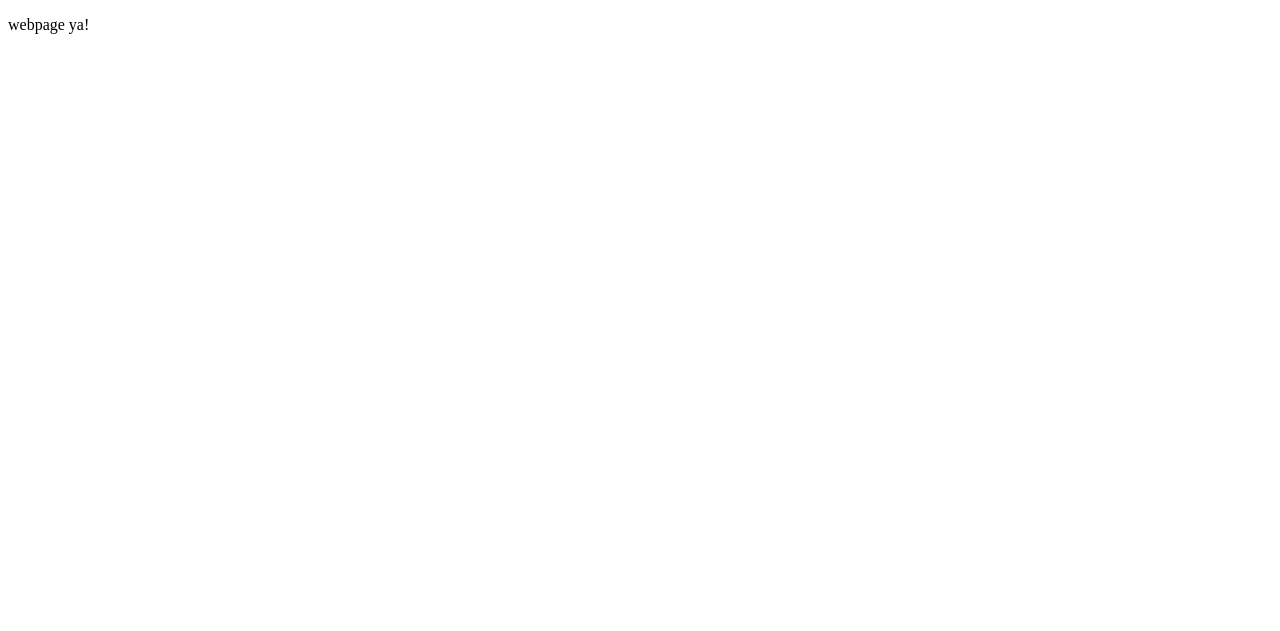
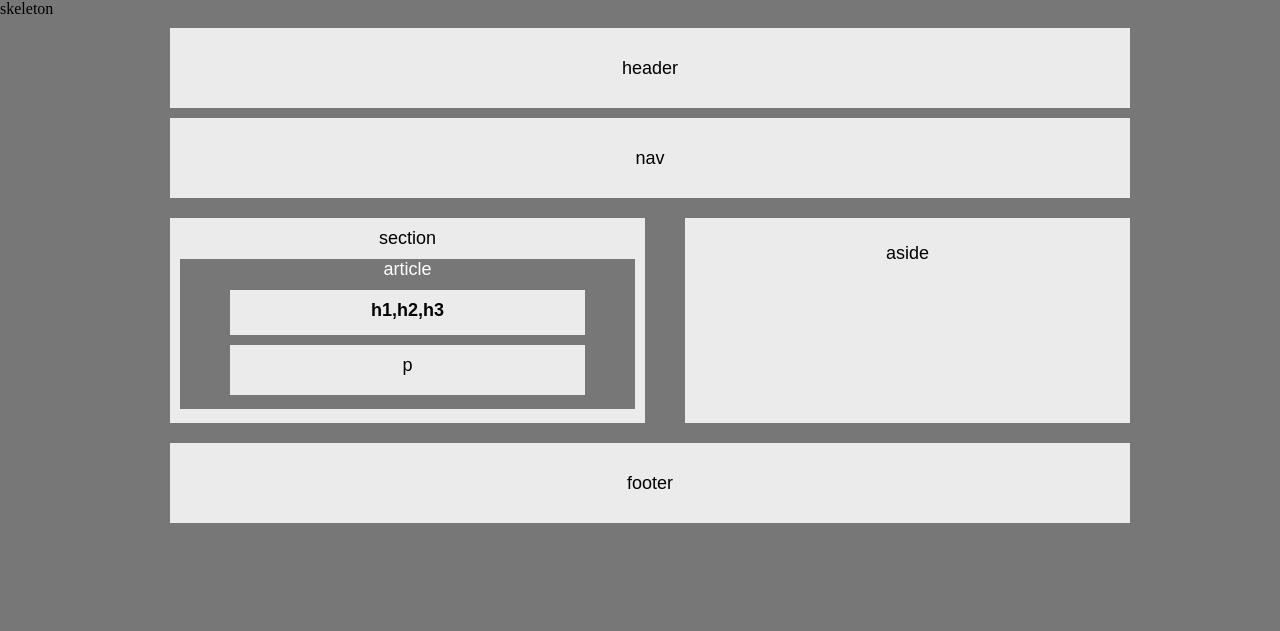
Before and after one commit to gr3x1s/gr3x1s.github.io, a plain HTML site: page index.html in a window 1280 px wide. Drawn offline with Linux system fonts and the light colour scheme.

Commit message:
homework upload

```diff
--- a/index.html
+++ b/index.html
@@ -1,10 +1,24 @@
 <!DOCTYPE html>
 <html>
-  <head>
-    <title>web page</title>
-  </head>
-  <body>
-  	<p> webpage ya!</p>
+	<head>
+	  <title>skeleton</title>
+	  <link rel="stylesheet" href="style.css">
+	</head>
+	<body>
+		<div class="wrapper">
+			<header>header</header>
+			<nav>nav</nav>
+			<div class="container">
+			<section>section
+				<article>article
+					<div id="article1">h1,h2,h3</div>
+					<div id="article2">p</div>
+				</article>
+			</section>
+			<aside>aside</aside>
+		    </div>
+			<footer>footer</footer>
+	  </div>
+	</body>
 
-  </body>
 </html>
--- /dev/null
+++ b/style.css
@@ -0,0 +1,95 @@
+* {
+	box-sizing: border-box;
+	display: block;
+}
+
+body {
+	text-align: center;
+	background-color: #777;
+	width: 960px;
+	margin: auto;
+	font-size: 18px;
+	font-family: 'Arial', 'Helvetica Neue', Helvetica, sans-serif;
+}
+
+.wrapper {
+	width: 960px;
+	height: 600px;
+}
+
+.container {
+	height: 225px;
+	width: 980px;
+}
+
+header {
+	background-color: #ebebeb;
+	width: 960px;
+	height: 80px;
+	margin: 10px;
+	padding: 30px;
+}
+
+nav {
+	background-color: #ebebeb;
+	height: 80px;
+	width: 960px;
+	margin: 10px;
+	padding: 30px;
+}
+
+section {
+	width: 475px;
+	height: 205px;
+	margin: 10px;
+	background-color: #ebebeb;
+	float: left;
+	padding-top: 10px;
+}
+
+article {
+	background-color: #777;
+	height: 150px;
+	margin: 10px 10px 20px;
+	color: white;
+}
+
+#article1 {
+	background-color: #ebebeb;
+	margin: 10px auto 5px;
+	height: 45px;
+	width: 355px;
+	padding: 10px;
+	font-weight: bold;
+	color: black;
+
+}
+
+#article2 {
+	background-color: #ebebeb;
+	margin: 10px auto 20px;
+	height: 50px;
+	width: 355px;
+	padding: 10px;
+	color: black;
+
+}
+
+
+aside {
+	width: 445px;
+	height: 205px;
+	margin: 10px;
+	background-color: #ebebeb;
+	float: right;
+	padding-top: 25px;
+
+}
+
+footer {
+	background-color: #ebebeb;
+	width: 960px;
+	height: 80px;
+	margin: 10px;
+	padding: 30px;
+}
```
Also changed, not shown: 1 other file.
